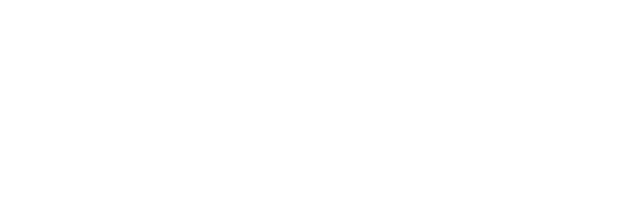
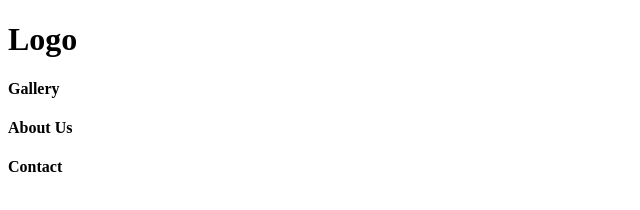
Before and after one commit to VAISHNAV-1307/FrontEnd, a plain HTML site: page index.html in a window 1280 px wide. Shown: the whole page, without its empty margins (0-640 px from the left). Drawn offline with Linux system fonts and the light colour scheme.

Commit message:
changes in nav

```diff
--- a/index.html
+++ b/index.html
@@ -2,9 +2,15 @@
 <html lang="en">
 <head>
     <meta charset="UTF-8">
-    <title>Title</title>
+    <title>Pawna Lake</title>
 </head>
 <body>
+<div id="nav">
+    <h1>Logo</h1>
+    <h4>Gallery</h4>
+    <h4>About Us</h4>
+    <h4>Contact</h4>
 
+</div>
 </body>
 </html>
--- /dev/null
+++ b/style.css
@@ -0,0 +1,10 @@
+* {
+    margin: 0;
+    padding: 0;
+    box-sizing: border-box;
+}
+
+html, body {
+    height: 100%;
+    width: 100%;
+}
```
Also changed, not shown: 1 other file.
